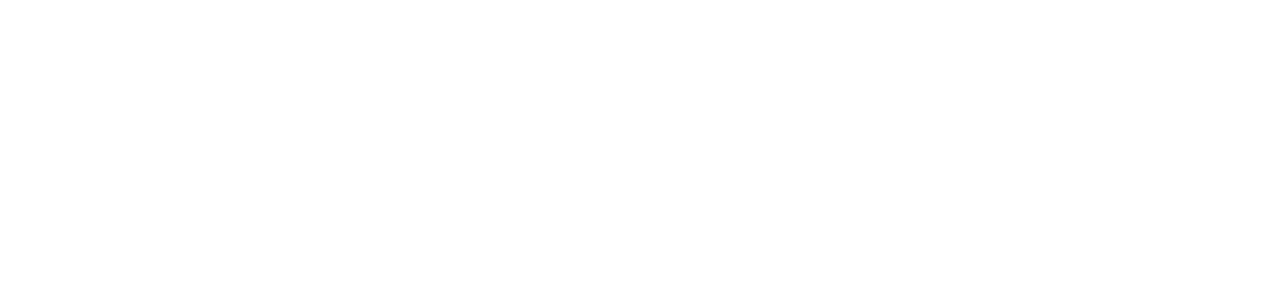
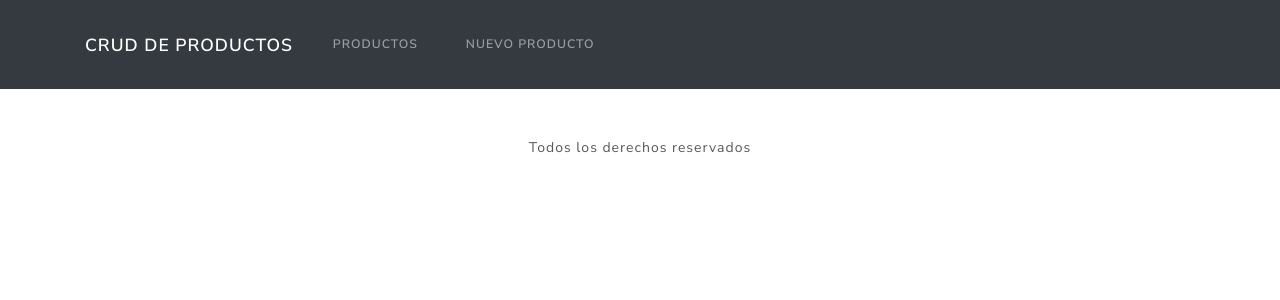
Before and after one commit to duvg/crudproducts, a React (Create React App) app: page / in a window 1280 px wide. Shown: the top 300 px of the page. Built offline with nearby package versions, Linux system fonts and the light colour scheme.

Commit message:
Barra de navegación, base de datos con json-server

```diff
--- /dev/null
+++ b/db.json
@@ -0,0 +1,16 @@
+{
+    "restaurante" : [
+        {
+            "precioPlatillo" : "200",
+            "nombre" : "Lomo Fino",
+            "categoria" : "Asados",
+            "id" : 1
+        },
+        {
+            "precioPlatillo" : "250",
+            "nombre" : "Punta de anca gorda",
+            "categoria" : "Asados",
+            "id" : 2
+        }
+    ]
+}
--- a/src/App.js
+++ b/src/App.js
@@ -1,5 +1,7 @@
 import React from 'react';
 import { BrowserRouter as Router, Route, Switch } from 'react-router-dom';
+
+import Header from './components/common/Header';
 import Producto from './components/Producto';
 import Productos from './components/Productos';
 import NuevoProducto from './components/NuevoProducto';
@@ -9,12 +11,18 @@
   return (
     <div className="App">
       <Router>
+
+        <Header />
+        <main className="container mt-5">
           <Switch>
             <Route exact path="/productos/nuevo" component={ NuevoProducto } />
             <Route exact path="/productos" component={ Productos } />
             <Route exact path="/productos/:id" component={ Producto } />
             <Route exact path="/productos/editar/:id" component={ EditarProducto } />
           </Switch>
+        </main>
+
+        <p className="mt-4 p2 text-center">Todos los derechos reservados</p>
       </Router>
     </div>
   );
--- /dev/null
+++ b/src/components/common/Header.js
@@ -0,0 +1,32 @@
+import React from 'react';
+import { Link, NavLink } from 'react-router-dom';
+const Header = () => (
+    <nav className="navbar navbar-expand-lg navbar-dark bg-dark">
+        <div className="container">
+            <Link to="/productos" className="navbar-brand">
+                Crud de Productos
+            </Link>
+
+            <ul className="navbar-nav mr-auto">
+                <li className="nav-item">
+                    <NavLink
+                        exact
+                        to="/productos"
+                        className="nav-link"
+                        activeClassName="active"
+                    >Productos</NavLink>
+                </li>
+                <li className="nav-item">
+                    <NavLink
+                        exact
+                        to="/productos/nuevo"
+                        className="nav-link"
+                        activeClassName="active"
+                    >Nuevo Producto</NavLink>
+                </li>
+            </ul>
+        </div>
+    </nav>
+);
+
+export default Header;
```
Lines whose indentation alone changed are shown as unchanged.
